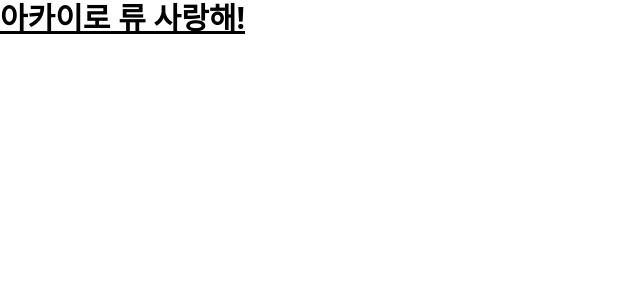
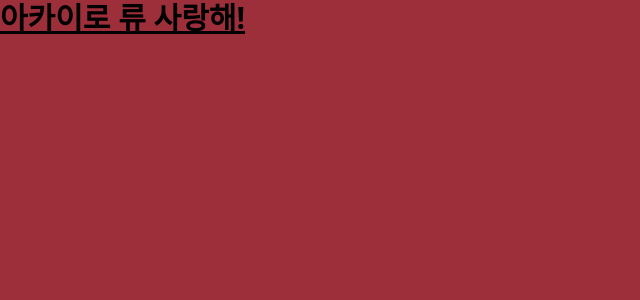
Before and after one commit to HaekyungS/practice_project, a React app: page / in a window 1280 px wide. Shown: the top 300 px of the page, without its empty margins (0-640 px from the left). Built offline with nearby package versions, Linux system fonts and the light colour scheme; the HTML template or start-up script is replaced by a standard one.

Commit message:
div에 background 로 적용

```diff
--- a/src/view/test.tsx
+++ b/src/view/test.tsx
@@ -2,8 +2,7 @@ import React, { type ReactElement } from 'react';
 
 export const Test = (): ReactElement => {
   return (
-    <div>
-      {/* <div style={{ fontSize: '15px', color: 'blue' }}>아카이로 류 사랑해!</div> */}
+    <div className="w-screen h-screen bg-main">
       <div className="text-3xl font-bold underline">아카이로 류 사랑해!</div>
     </div>
   );
```
